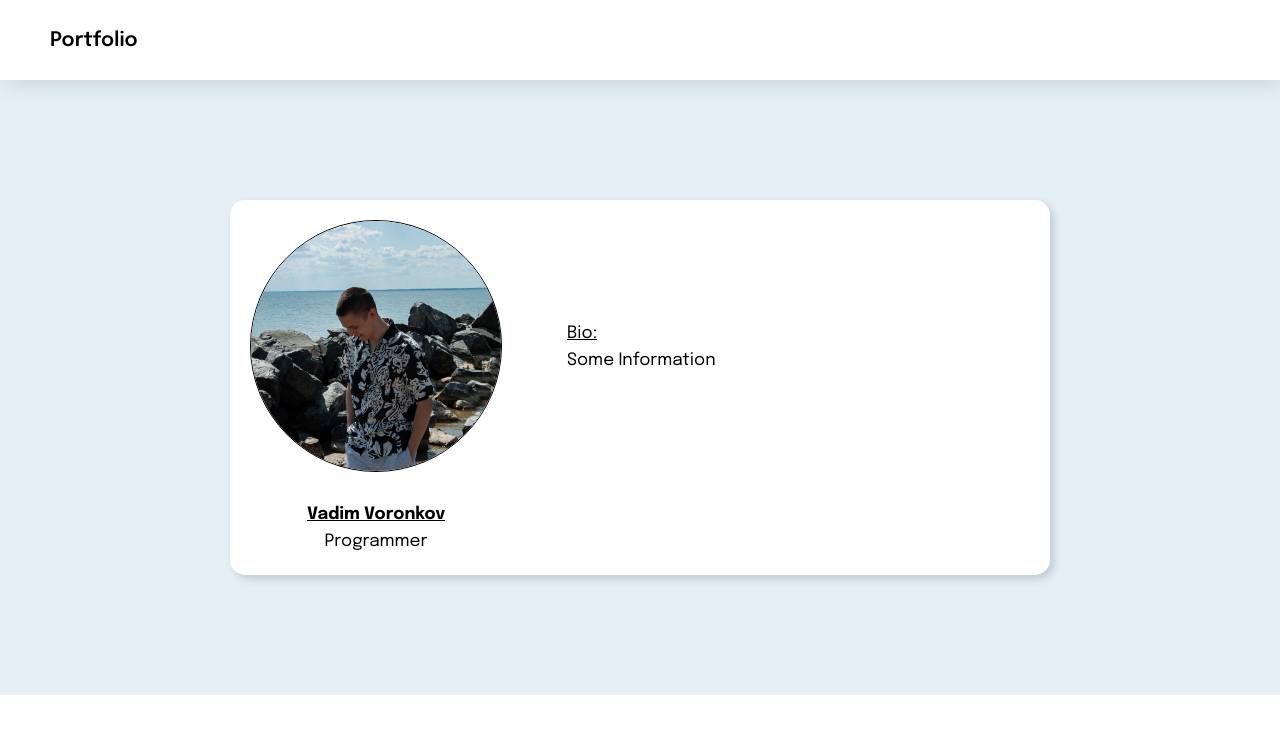
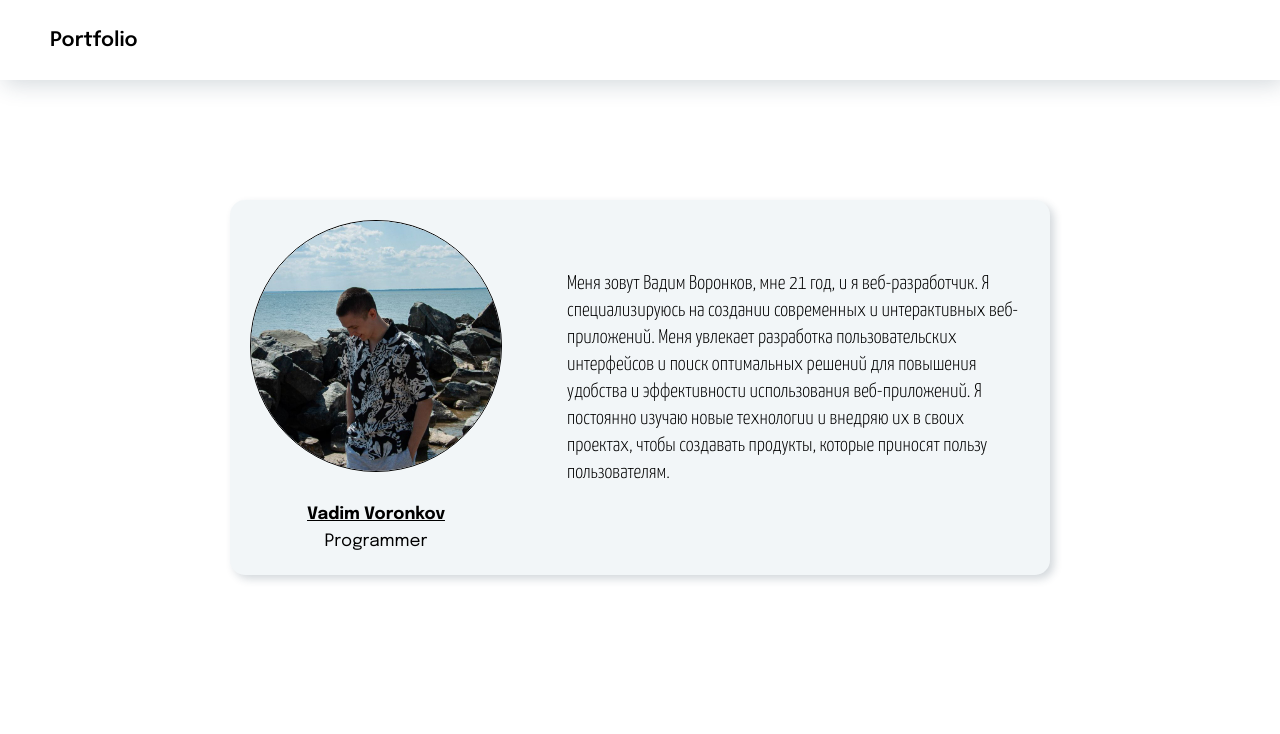
Before and after one commit to vaadimvoronkov/Portfolio, a React (Create React App) app: page / in a window 1280 px wide. Shown: the top 734 px of the page. Built offline with nearby package versions, Linux system fonts and the light colour scheme; no server answers.

Commit message:
text and font changing

```diff
--- a/src/App.js
+++ b/src/App.js
@@ -31,7 +31,7 @@ function App() {
             <div className="section-card-info__skills">Programmer</div>
           </div>
           <div className="section-card-bio">
-            <div className="section-card-bio__text"><u>Bio:</u><br></br>Some Information</div>
+            <div className="section-card-bio__text">Меня зовут Вадим Воронков, мне 21 год, и я веб-разработчик. Я специализируюсь на создании современных и интерактивных веб-приложений. Меня увлекает разработка пользовательских интерфейсов и поиск оптимальных решений для повышения удобства и эффективности использования веб-приложений. Я постоянно изучаю новые технологии и внедряю их в своих проектах, чтобы создавать продукты, которые приносят пользу пользователям.</div>
           </div>
         </div>
       </main>
--- a/src/css/main.css
+++ b/src/css/main.css
@@ -1,4 +1,5 @@
 @import url('https://fonts.googleapis.com/css2?family=Epilogue:ital,wght@0,100..900;1,100..900&display=swap');
+@import url('https://fonts.googleapis.com/css2?family=Yanone+Kaffeesatz:wght@200..700&display=swap');
 body{
 	font-family: "Epilogue", sans-serif;
 	line-height: 27px;
@@ -29,15 +30,14 @@ a{
 	color: black;
 }
 .section{
-	background-color: #9fc6dd45;
 	padding-top: 120px;
 	padding-bottom: 120px;
 }
 .section-card{
+	background-color: #8aadc21d;
 	display: flex;
 	width: 780px;
 	margin: 0 auto;
-	background-color: white;
 	border-radius: 15px;
 	padding: 20px;
 	-webkit-box-shadow: 4px 4px 8px 0px rgba(34, 60, 80, 0.2);
@@ -60,9 +60,11 @@ a{
 }
 .section-card-bio{
 	padding-left: 65px;
-	padding-top: 100px;
-	padding-bottom: 81px;
+	padding-top: 50px;
 }
 .section-card-bio__text{
-	font-weight: 400;
+	font-weight: 300;
+	font-size: 20px;
+	font-family: "Yanone Kaffeesatz", sans-serif;
+	vertical-align: middle;
 }
```
